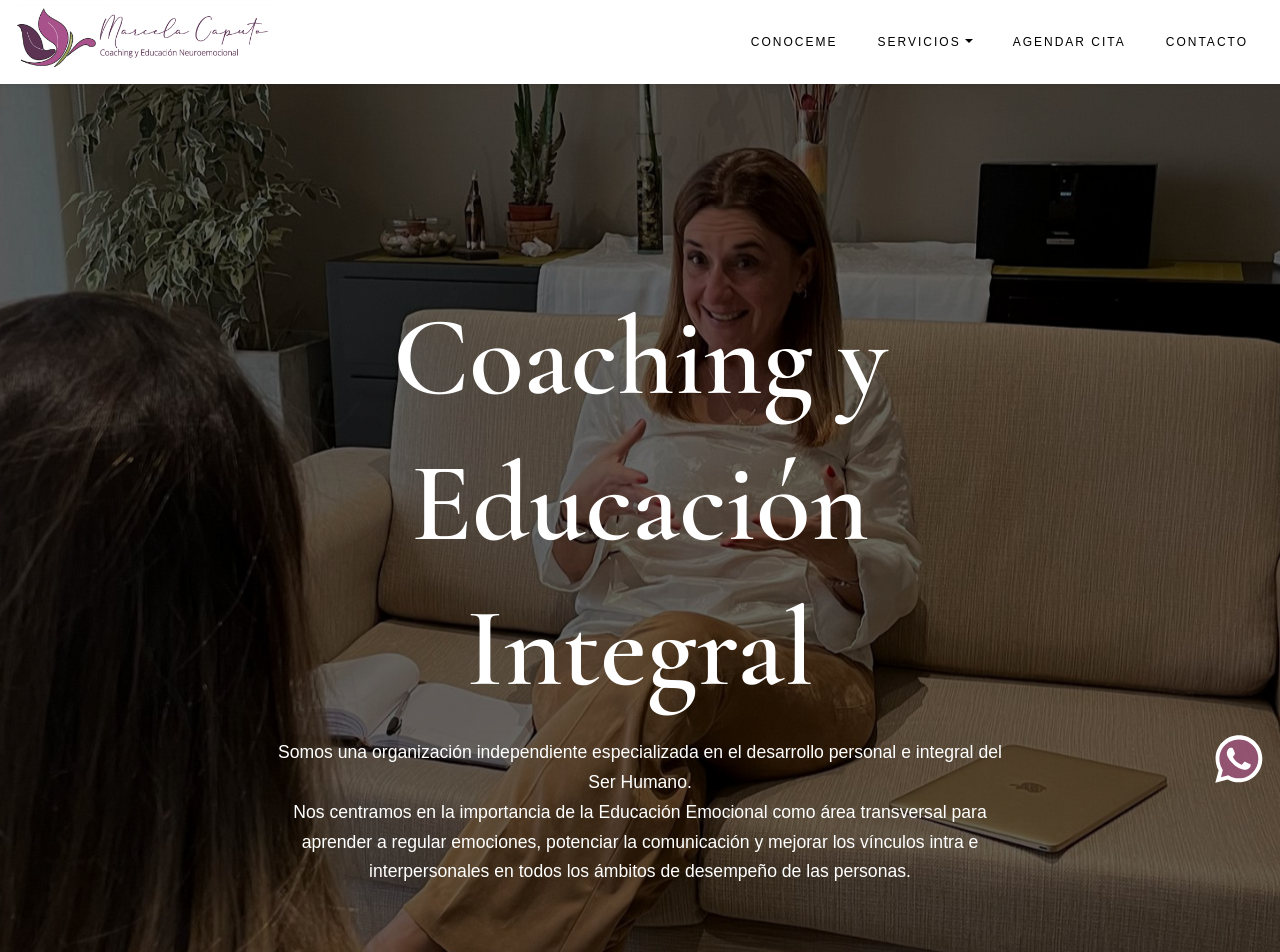
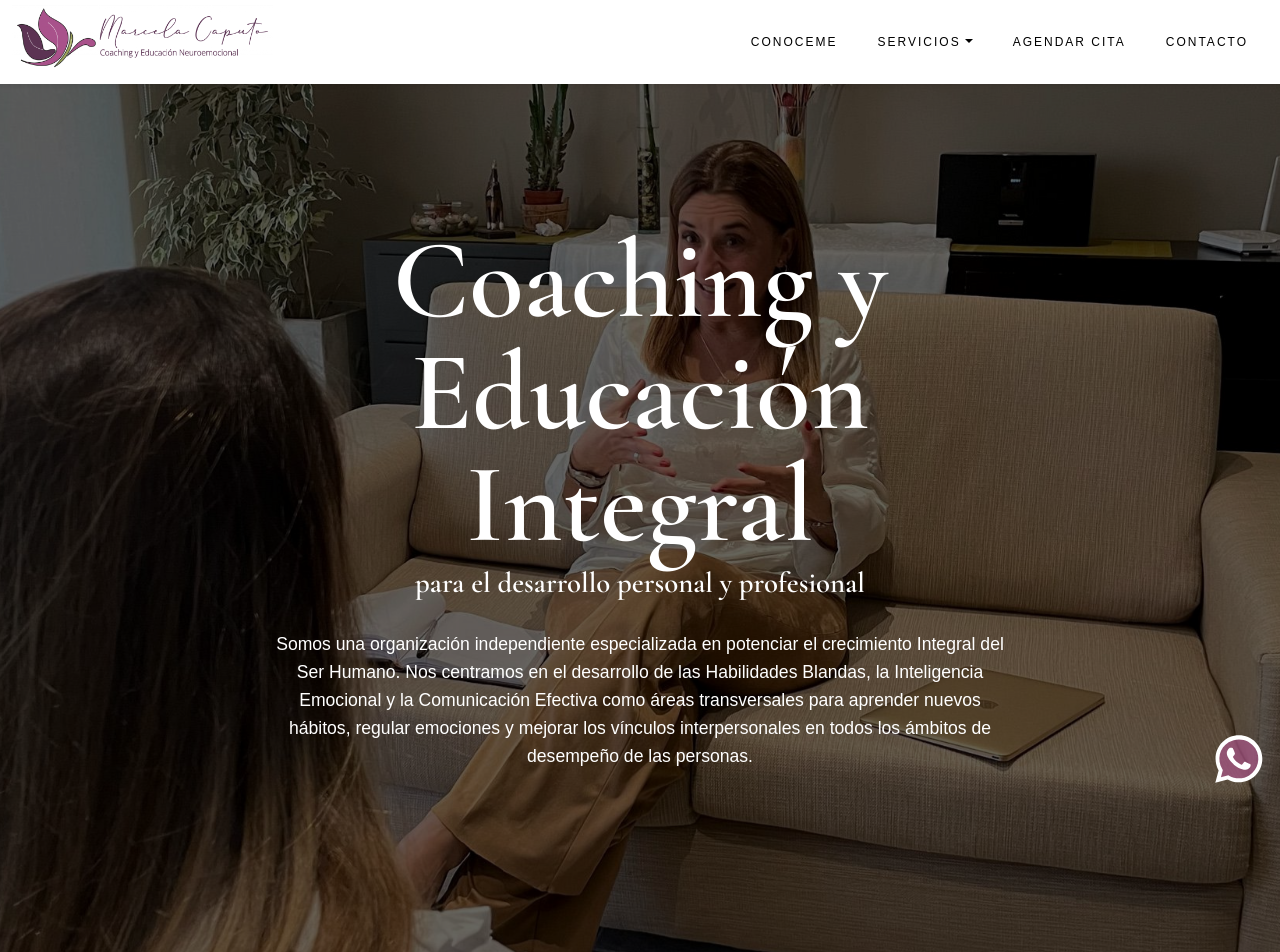
Before and after one commit to AgustinTafura/mc-coaching, a Next.js app: page / in a window 1280 px wide. Shown: the top 952 px of the page. Built offline with nearby package versions, Linux system fonts and the light colour scheme; a web font is replaced by a local one.

Commit message:
home parallax updated

```diff
--- a/components/HomeParallax.js
+++ b/components/HomeParallax.js
@@ -13,25 +13,18 @@ const HomeParallax = () => {
             <div className="container align-center">
                 <div className="row justify-content-center">
                     <div className="mbr-black col-md-12 col-lg-8">
-                        <h1 className="mbr-section-title mbr-bold mbr-white pb-2 mbr-fonts-style display-11">
-                            Coaching
-                            y Educación Integral
+                        <h1 className="mbr-section-title mbr-bold mbr-white mbr-fonts-style display-11">
+                            Coaching y Educación Integral
                         </h1>
-                        <p className="mbr-text pb-4 mbr-white mbr-regular mbr-fonts-style display-77">
-                            Somos una organización independiente especializada en el desarrollo personal e integral del Ser Humano.
-                            <br />
-                            Nos centramos en  la importancia de la <strong>Educación Emocional</strong>  como área transversal
-                            para aprender a regular emociones, potenciar la comunicación
-                            y mejorar los vínculos intra e interpersonales en todos los ámbitos de desempeño de las personas.
+                        <h3 className="mbr-section-title mbr-bold mbr-white pb-4 mbr-fonts-style display-11" style={{fontSize: '1.8rem'}}>
+                            para el desarrollo personal y&nbsp;profesional
+                        </h3>
+                        <p className="pb-4 mbr-white mbr-regular mbr-fonts-style display-77">
+                            Somos una organización independiente especializada en potenciar el crecimiento Integral del Ser Humano. Nos centramos
+                            en el desarrollo de  las <b>Habilidades Blandas</b>, la  <b>Inteligencia Emocional</b> y la <b>Comunicación Efectiva</b> como áreas transversales
+                            para aprender nuevos hábitos, regular emociones y  mejorar los vínculos interpersonales en todos los ámbitos de desempeño de
+                            las&nbsp;personas.
                         </p>
-                        <div className="mbr-section-btn">
-                            <Link className="btn btn-md btn-white display-44" href="/">
-                                <a>SABER MAS</a>
-                            </Link>
-                            <Link className="btn btn-md btn-primary display-44" href="/">
-                                <a>AGENDAR CITA</a>
-                            </Link>
-                        </div>
                     </div>
                 </div>
             </div>
--- a/styles/style1.css
+++ b/styles/style1.css
@@ -933,7 +933,8 @@ body {
 
 .mbr-section-title {
   font-style: normal;
-  line-height: 1.3; }
+  /* line-height: 1.3;  */
+}
 
 .mbr-section-subtitle {
   letter-spacing: 0.2rem;
```
Also changed, not shown: styles/mbr-additional.css.
